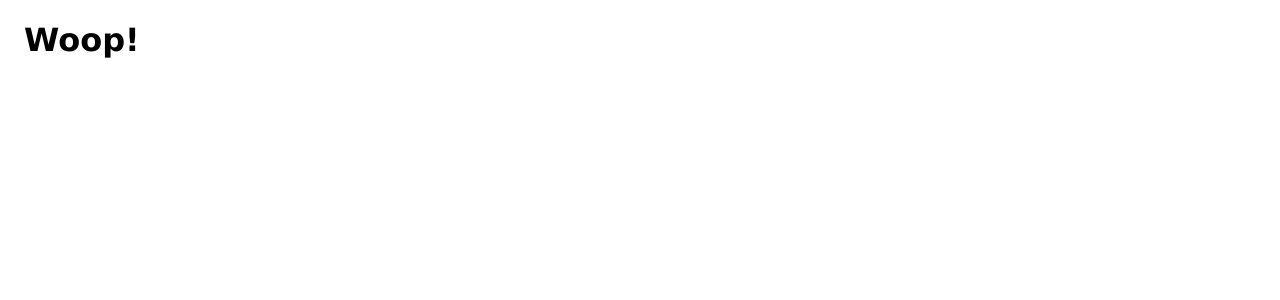
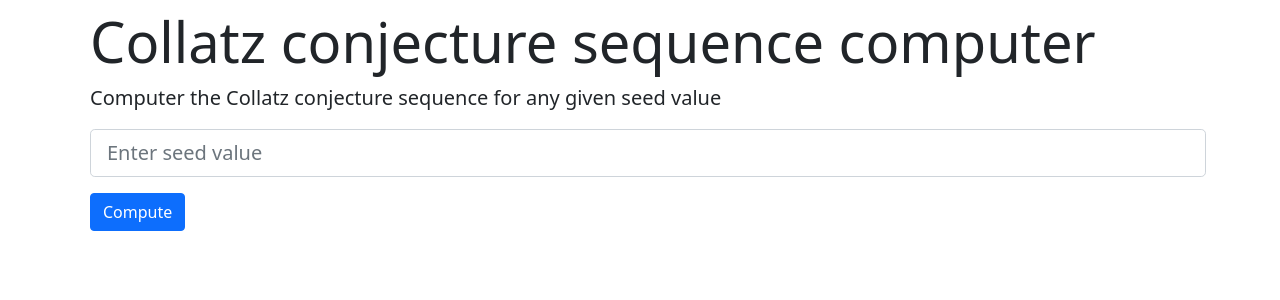
Before and after one commit to gdiegel/collatz-sequence-computer-app, a React app: page / in a window 1280 px wide. Shown: the top 300 px of the page. Built offline with nearby package versions, Linux system fonts and the light colour scheme.

Commit message:
Add bootstrap and create rough layout of main page

```diff
--- a/package.json
+++ b/package.json
@@ -10,6 +10,7 @@
   "author": "",
   "license": "MIT",
   "dependencies": {
+    "bootstrap": "^5.1.0",
     "react": "^17.0.2",
     "react-dom": "^17.0.2"
   },
--- a/src/App.css
+++ b/src/App.css
@@ -1,4 +1,13 @@
-.App {
-    margin: 1rem;
-    font-family: Verdana, serif;
+body {
+    margin: 0;
+    font-family: -apple-system, BlinkMacSystemFont, 'Segoe UI', 'Roboto', 'Oxygen',
+    'Ubuntu', 'Cantarell', 'Fira Sans', 'Droid Sans', 'Helvetica Neue',
+    sans-serif;
+    -webkit-font-smoothing: antialiased;
+    -moz-osx-font-smoothing: grayscale;
 }
+
+code {
+    font-family: source-code-pro, Menlo, Monaco, Consolas, 'Courier New',
+    monospace;
+}
--- a/src/App.js
+++ b/src/App.js
@@ -1,11 +1,14 @@
 import React from 'react'
-import "./App.css";
+import Jumbo from './components/Jumbo'
+import SeedInput from './components/SeedInput'
 
 export default class App extends React.Component {
     render() {
         return (
-            <div className="App">
-                <h1>Woop!</h1>
-            </div>)
+            <React.StrictMode>
+                <Jumbo/>
+                <SeedInput/>
+            </React.StrictMode>
+        )
     }
 }
--- /dev/null
+++ b/src/components/Jumbo.js
@@ -0,0 +1,17 @@
+import React from 'react'
+
+export default class Jumbo extends React.Component {
+
+    render() {
+        return (
+            <React.Fragment>
+                <div className="container">
+                    <div className="jumbotron jumbotron-fluid m-2">
+                        <h1 className="display-4">Collatz conjecture sequence computer</h1>
+                        <p className="lead">Computer the Collatz conjecture sequence for any given seed value</p>
+                    </div>
+                </div>
+            </React.Fragment>
+        )
+    }
+}
--- /dev/null
+++ b/src/components/SeedInput.js
@@ -0,0 +1,16 @@
+import React from 'react'
+
+export default class SeedInput extends React.Component {
+    render() {
+        return (
+            <div className="container">
+                <form>
+                    <div className="form-group">
+                        <input type="number" className="form-control form-control-lg m-2" id="seedInput" placeholder="Enter seed value"/>
+                    </div>
+                    <button type="submit" className="btn btn-primary m-2">Compute</button>
+                </form>
+            </div>
+        )
+    }
+}
--- a/src/index.js
+++ b/src/index.js
@@ -1,5 +1,7 @@
 import React from 'react'
 import ReactDOM from 'react-dom'
-import App from './App.js'
+import App from './App'
+import './App.css'
+import 'bootstrap/dist/css/bootstrap.css'
 
 ReactDOM.render(<App/>, document.getElementById("root"));
```
Also changed, not shown: 1 other file (tests, documents, lock files or other folders).
